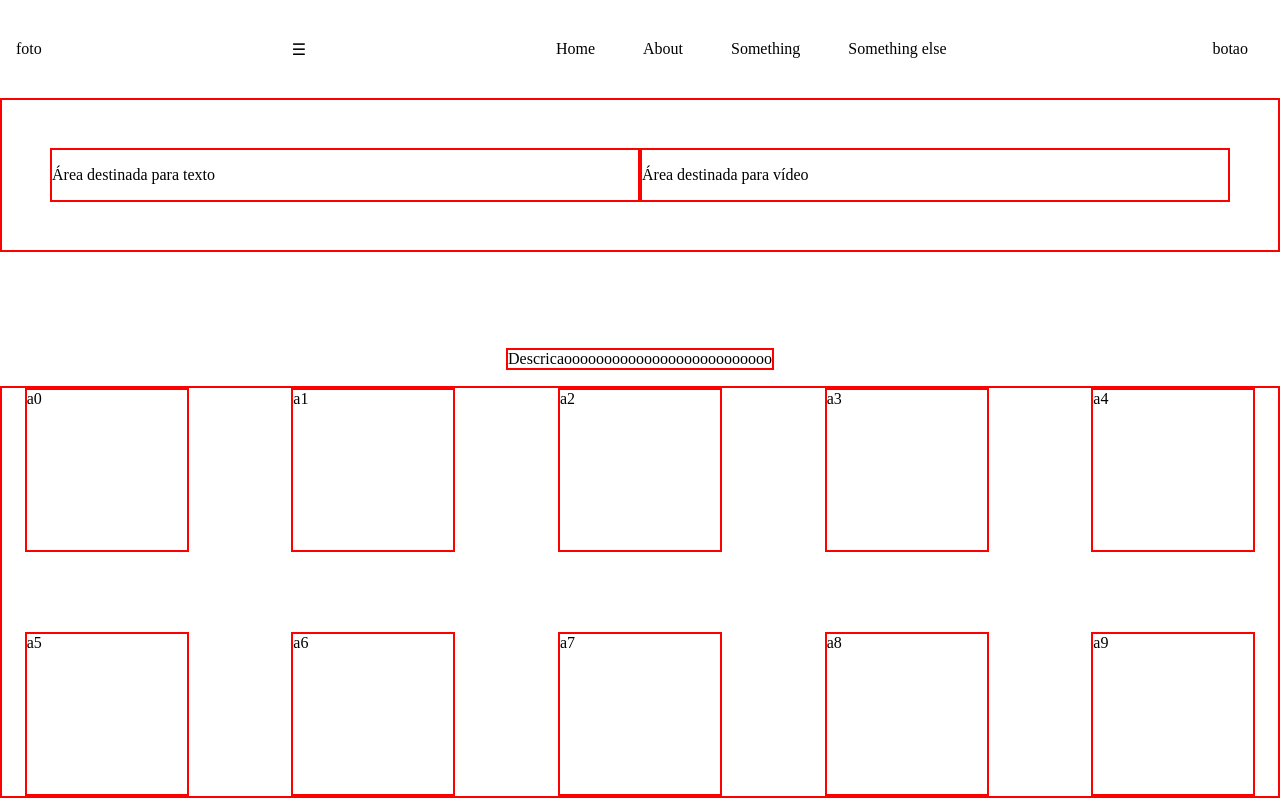
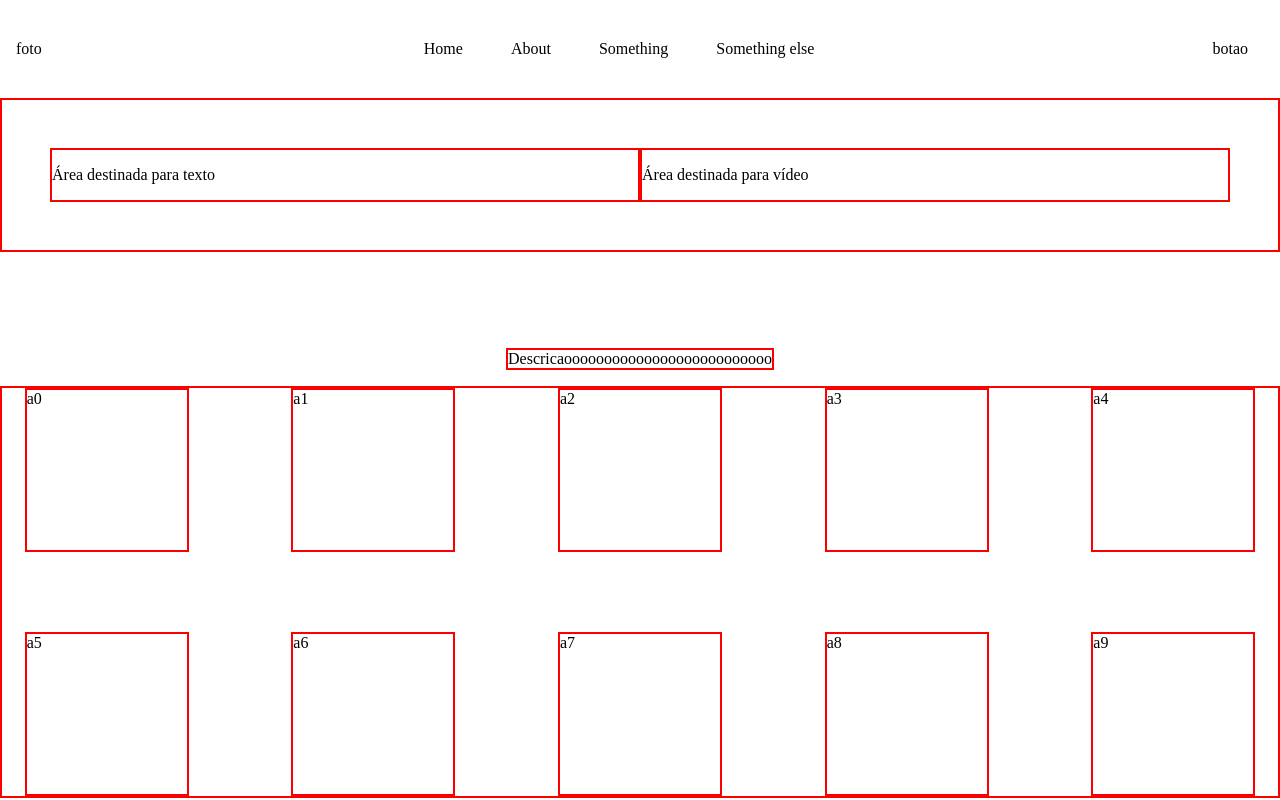
Before and after one commit to iranhonorato/app-sleep, a Next.js app: page / in a window 1280 px wide. Shown: the top 800 px of the page. Built offline with nearby package versions, Linux system fonts and the light colour scheme.

Commit message:
Mudanças na NavBar

```diff
--- a/src/app/components/NavBar.tsx
+++ b/src/app/components/NavBar.tsx
@@ -3,7 +3,6 @@ import classes from "../styles/NavBar.module.css";
 import { useState } from "react";
 
 export default function NavBar() {
-    const [isOpen, setIsOpen] = useState(false);
 
     return (
         <div className={classes.pai}>
@@ -11,22 +10,15 @@ export default function NavBar() {
                 <p>foto</p>
             </div>
 
-            {/* Menu Hamburger */}
-            <div className={classes.hamburger} onClick={() => setIsOpen(!isOpen)}>
-                ☰
-            </div>
 
-            {/* Menu Central */}
-            <div className={`${classes.menu} ${isOpen ? classes.active : ""}`}>
                 <div className={classes.central}>
                     <p>Home</p>
                     <p>About</p>
                     <p>Something</p>
                     <p>Something else</p>
                 </div>
-            </div>
 
-            {/* Botão Final */}
+
             <div className={classes.final}>
                 <p>botao</p>
             </div>
```
